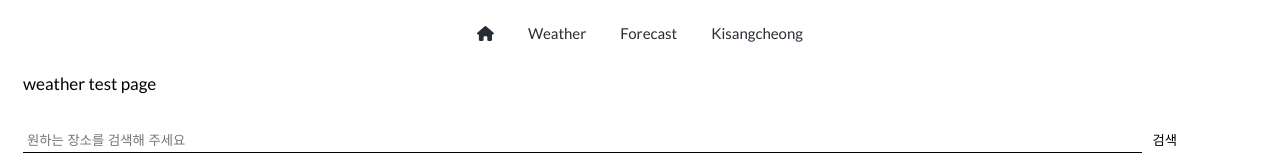
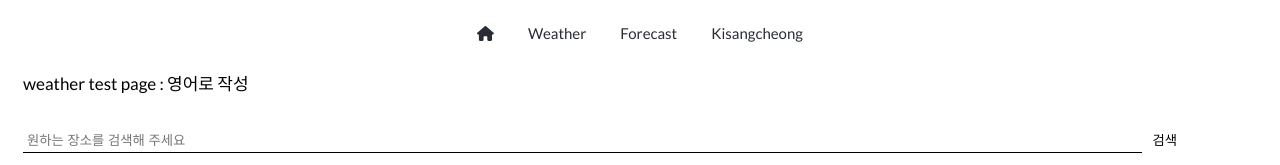
Before and after one commit to juyeong-yun/weather-app, a React (Create React App) app in the folder weather-app/: page /weather-test in a window 1280 px wide. Shown: the top 165 px of the page. Built offline with nearby package versions, Linux system fonts and the light colour scheme; no server answers.

Commit message:
특이사항 표기

```diff
--- a/weather-app/src/pages/WeatherTest.js
+++ b/weather-app/src/pages/WeatherTest.js
@@ -60,7 +60,7 @@ const WeatherTest = () => {
     return (
         <div className="container">
             <div className='title'>
-                <h3>weather test page</h3>
+                <h3>weather test page : 영어로 작성</h3>
             </div>
 
             <form onSubmit={handleSubmit}>
```
